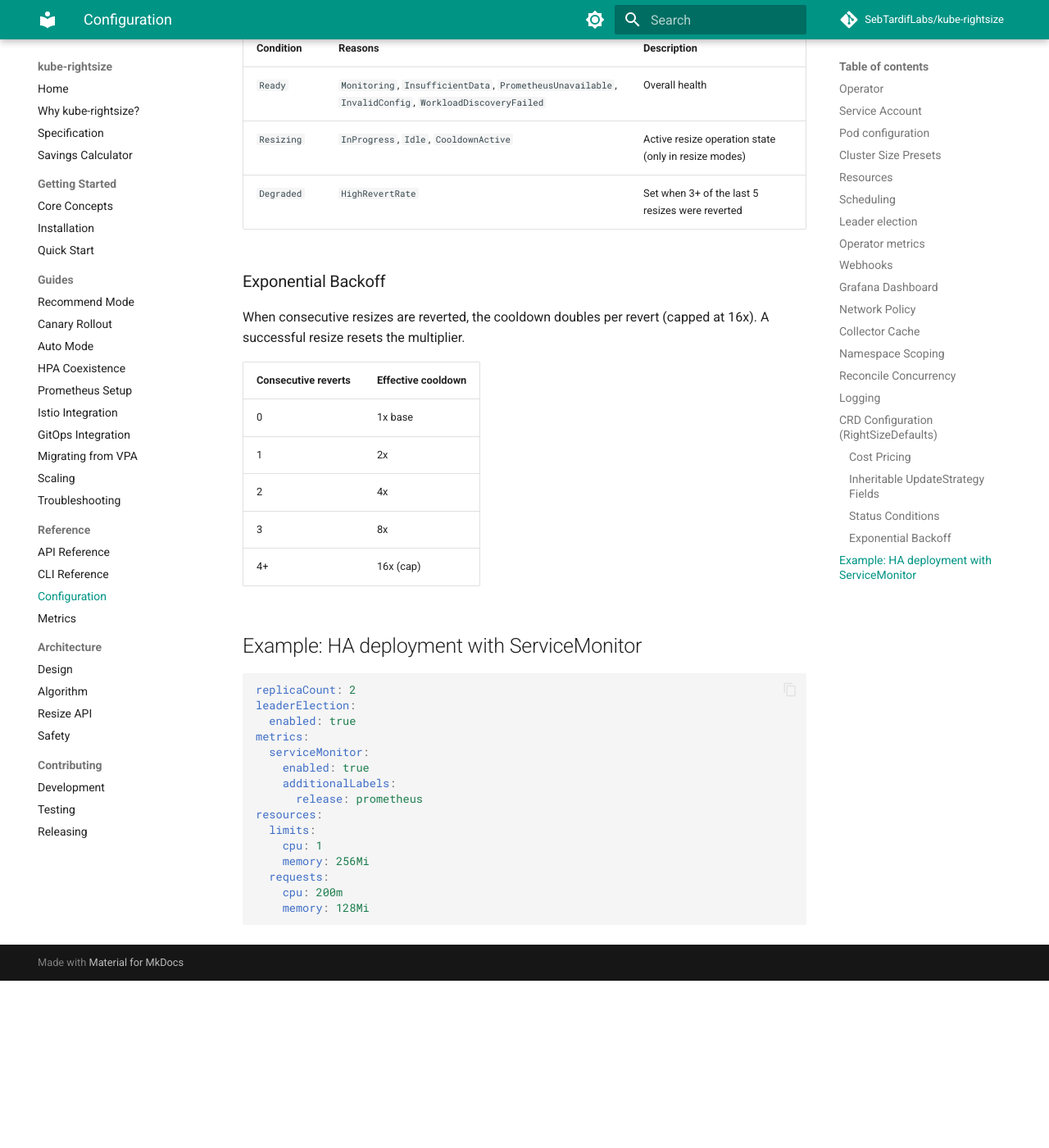
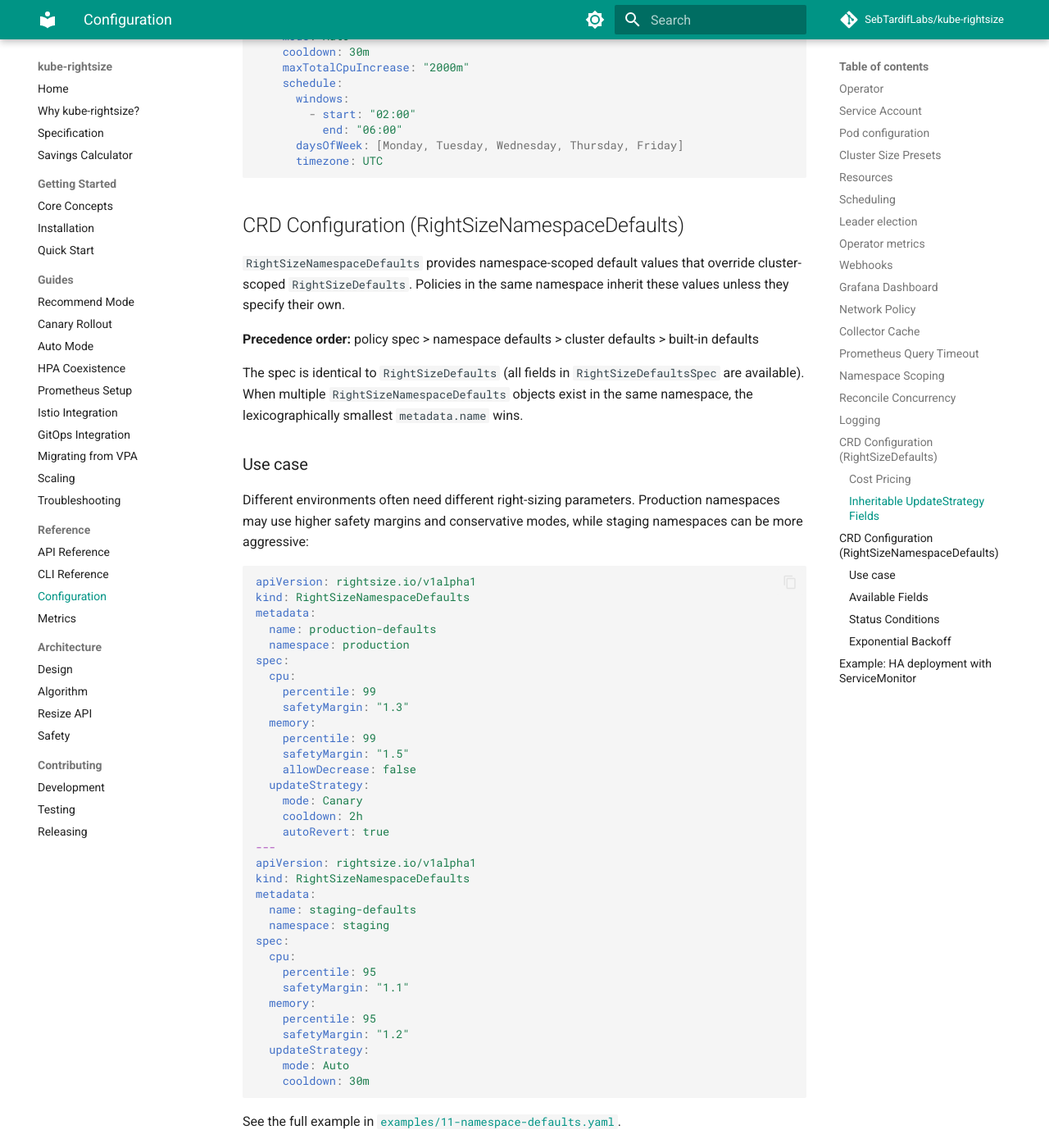
Before and after one commit to attune-io/attune, an MkDocs documentation site: the page built from docs/reference/configuration.md, in a window 1280 px wide and 1400 px high, scrolled down 7515 px. Shown: the whole window at 82% size. Built offline with MkDocs 1.6.1 and Material for MkDocs 9.7.7, drawn with Linux system fonts in a browser that asks for light colours; comment, search, counter and statistics services are not loaded; before the commit the page ends 8711 px from its top, so only the background shows below that; some of the changed text lies outside the part shown.

Commit message:
fix: resolve issues #326, #327, #328, #329
- Add RightSizeNamespaceDefaults section to configuration reference with
  precedence rules, use case, and available fields table (Closes #326)
- Add --prometheus-timeout flag (default 5m) wrapping processWorkloads
  with context.WithTimeout; surfaces timeout in Ready status condition;
  Helm value, schema, deployment arg, and 2 chart tests (Closes #327)
- Fix helm-docs garbled descriptions for resources, clusterSize,
  prometheusQPS, and watchNamespaces by consolidating multi-line
  '# --' comments to single-line with '#' continuation (Closes #328)
- Add controller-runtime workqueue metrics section to metrics reference
  with 7 metric definitions and 3 PromQL examples (Closes #329)

Signed-off-by: Sebastien Tardif <sebtardif@ncf.ca>

````diff
--- a/docs/reference/configuration.md
+++ b/docs/reference/configuration.md
@@ -102,6 +102,12 @@
 |-----|------|---------|-------------|
 | `collectorTTL` | string | `"10m"` | How long unused Prometheus collectors stay cached before eviction. Maps to the `--collector-ttl` manager flag. Increase if policies frequently rotate Prometheus addresses; decrease in memory-constrained environments. |
 
+## Prometheus Query Timeout
+
+| Key | Type | Default | Description |
+|-----|------|---------|-------------|
+| `prometheusTimeout` | string | `"5m"` | Maximum time allowed for Prometheus queries during a single reconciliation cycle. Maps to the `--prometheus-timeout` manager flag. If exceeded, the reconciler uses partial results and surfaces the timeout in the policy's status condition. Increase for clusters with slow Prometheus instances or very large numbers of workloads per policy. |
+
 ## Namespace Scoping
 
 | Key | Type | Default | Description |
@@ -186,6 +192,77 @@
       timezone: UTC
 ```
 
+## CRD Configuration (RightSizeNamespaceDefaults)
+
+`RightSizeNamespaceDefaults` provides namespace-scoped default values that
+override cluster-scoped `RightSizeDefaults`. Policies in the same namespace
+inherit these values unless they specify their own.
+
+**Precedence order:** policy spec > namespace defaults > cluster defaults > built-in defaults
+
+The spec is identical to `RightSizeDefaults` (all fields in
+`RightSizeDefaultsSpec` are available). When multiple
+`RightSizeNamespaceDefaults` objects exist in the same namespace, the
+lexicographically smallest `metadata.name` wins.
+
+### Use case
+
+Different environments often need different right-sizing parameters.
+Production namespaces may use higher safety margins and conservative
+modes, while staging namespaces can be more aggressive:
+
+```yaml
+apiVersion: rightsize.io/v1alpha1
+kind: RightSizeNamespaceDefaults
+metadata:
+  name: production-defaults
+  namespace: production
+spec:
+  cpu:
+    percentile: 99
+    safetyMargin: "1.3"
+  memory:
+    percentile: 99
+    safetyMargin: "1.5"
+    allowDecrease: false
+  updateStrategy:
+    mode: Canary
+    cooldown: 2h
+    autoRevert: true
+---
+apiVersion: rightsize.io/v1alpha1
+kind: RightSizeNamespaceDefaults
+metadata:
+  name: staging-defaults
+  namespace: staging
+spec:
+  cpu:
+    percentile: 95
+    safetyMargin: "1.1"
+  memory:
+    percentile: 95
+    safetyMargin: "1.2"
+  updateStrategy:
+    mode: Auto
+    cooldown: 30m
+```
+
+See the full example in
+[`examples/11-namespace-defaults.yaml`](https://github.com/SebTardifLabs/kube-rightsize/blob/main/examples/11-namespace-defaults.yaml).
+
+### Available Fields
+
+All fields from `RightSizeDefaults` are available in
+`RightSizeNamespaceDefaults`:
+
+| Section | Fields |
+|---------|--------|
+| `metricsSource` | `prometheus.address`, `historyWindow`, `minimumDataPoints`, `queryStep` |
+| `cpu` | `percentile`, `safetyMargin`, `bounds`, `controlledValues`, `burstSensitivity`, `allowDecrease`, `startupBoost` |
+| `memory` | Same as `cpu` |
+| `updateStrategy` | `mode`, `cooldown`, `autoRevert`, `resizeMethod`, `maxCpuChangePercent`, `maxMemoryChangePercent`, `maxConcurrentResizes`, `maxTotalCpuIncrease`, `maxTotalMemoryIncrease`, `schedule`, `export` |
+| `costPricing` | `cpuPerCoreHour`, `memoryPerGiBHour` |
+
 ### Status Conditions
 
 The controller sets these conditions on each `RightSizePolicy`:
````
Also changed, not shown: charts/kube-rightsize/README.md (+5 -4 lines), docs/reference/metrics.md (+83 -0 lines), 7 other files.
